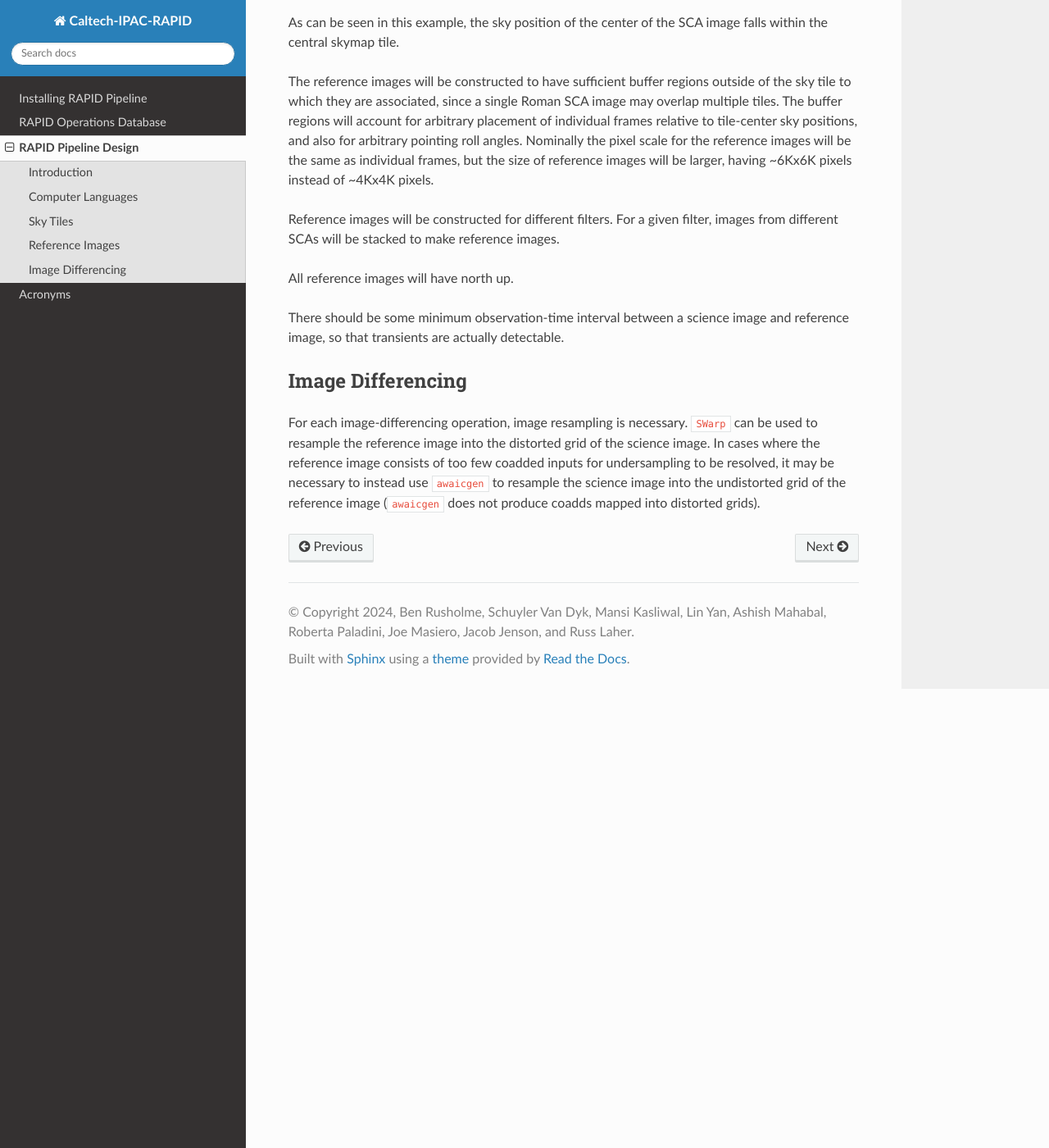
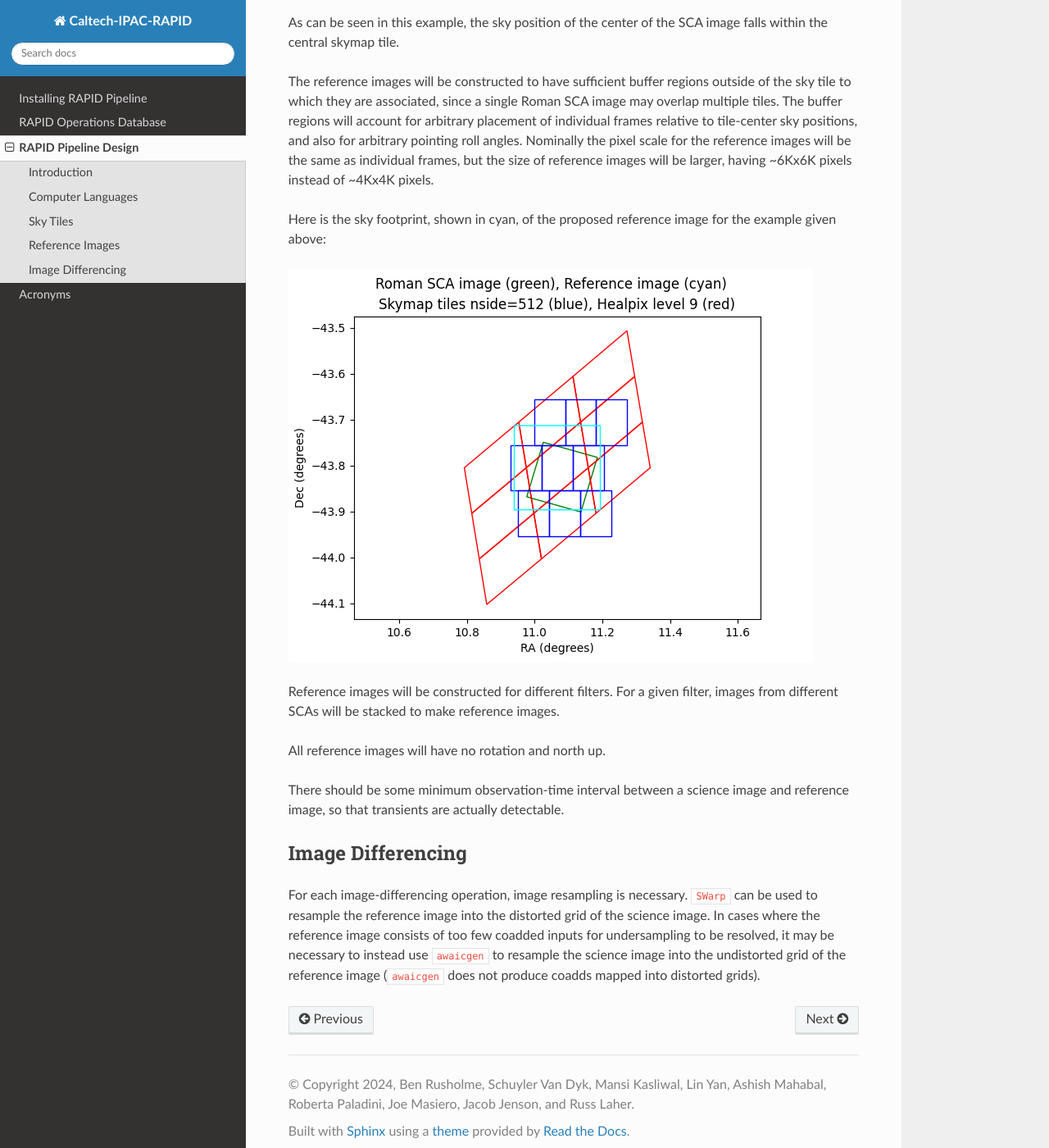
Before and after one commit to Caltech-IPAC/rapid, a Sphinx documentation site: the page built from docs/source/pl/pl.rst, in a window 1280 px wide and 1400 px high, scrolled down 4381 px. Shown: the whole window at 82% size. Built offline with Sphinx 7.4.7 and the Read the Docs theme 2.0.0, drawn with Linux system fonts in a browser that asks for light colours.

Commit message:
Added new figure showing example sky footprint of reference image.

```diff
--- a/docs/source/pl/pl.rst
+++ b/docs/source/pl/pl.rst
@@ -132,10 +132,15 @@ also for arbitrary pointing roll angles.
 Nominally the pixel scale for the reference images
 will be the same as individual frames, but the size of reference images will be larger, having ~6Kx6K pixels instead of ~4Kx4K pixels.
 
+
+Here is the sky footprint, shown in cyan, of the proposed reference image for the example given above:
+
+.. image:: ReferenceImage.png
+
 Reference images will be constructed for different filters.  For a given filter, images from
 different SCAs will be stacked to make reference images.
 
-All reference images will have north up.
+All reference images will have no rotation and north up.
 
 There should be some minimum observation-time interval between a science image and reference image, so that
 transients are actually detectable.
```
Also changed, not shown: docs/source/pl/ReferenceImage.png (added).
